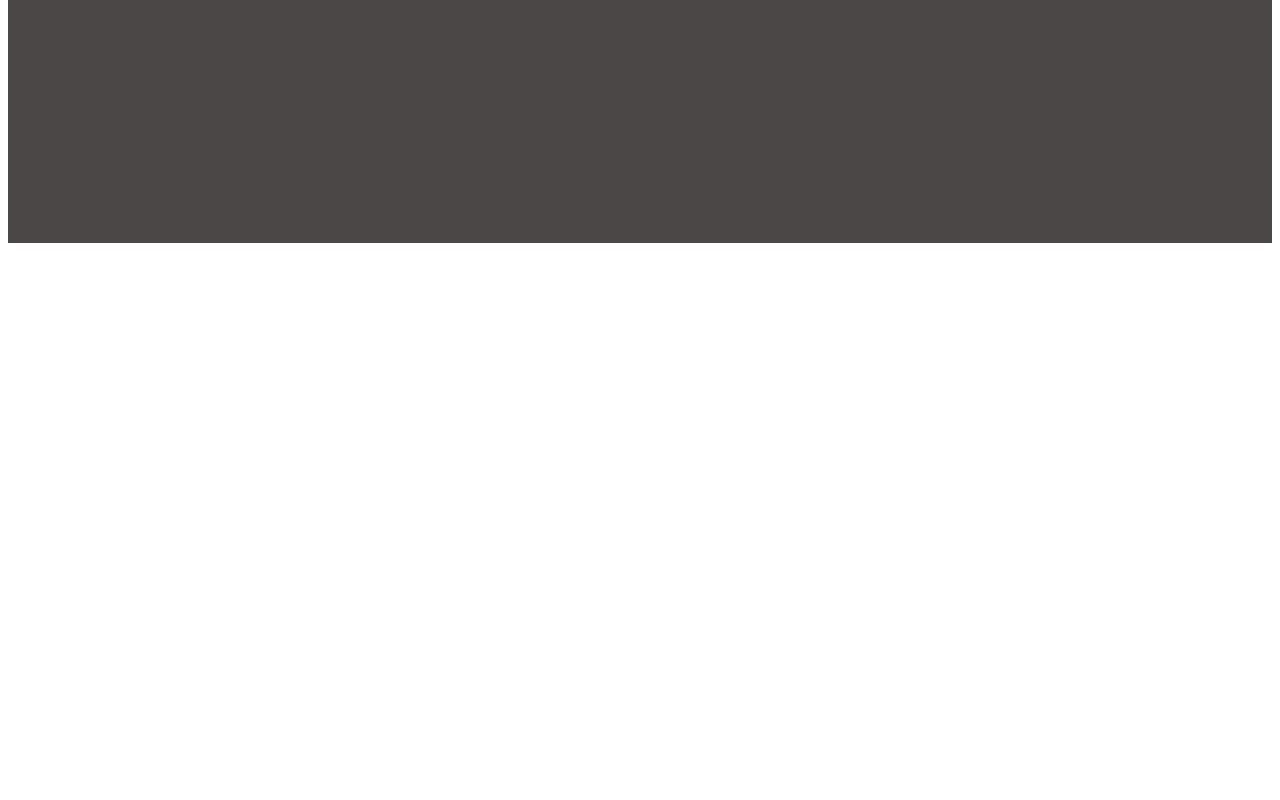
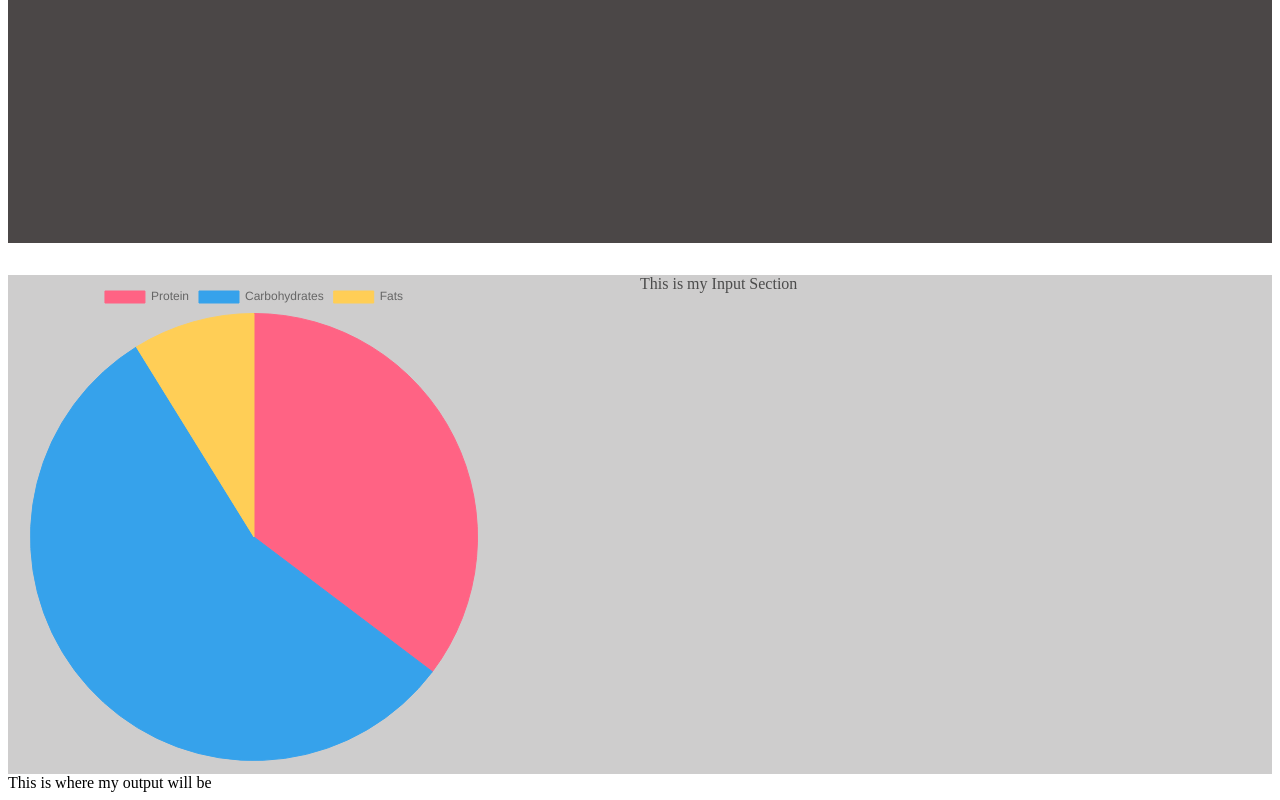
Before and after one commit to darianthao/ibulky, a React (Create React App) app: page / in a window 1280 px wide. Shown: the part 765-1565 px from the top of the page. Before the commit the page ends 1040 px from the top, so only its background shows below. Built offline with nearby package versions, Linux system fonts and the light colour scheme.

Commit message:
Added Graph/Chart.js and input section

```diff
--- a/package.json
+++ b/package.json
@@ -3,15 +3,14 @@
   "version": "0.1.0",
   "private": true,
   "dependencies": {
-    "@mui/material": "^5.11.2",
-    "@mui/styled-engine-sc": "^5.11.0",
     "@testing-library/jest-dom": "^5.16.5",
     "@testing-library/react": "^13.4.0",
     "@testing-library/user-event": "^13.5.0",
+    "chart.js": "^4.1.1",
     "react": "^18.2.0",
+    "react-chartjs-2": "^5.1.0",
     "react-dom": "^18.2.0",
     "react-scripts": "5.0.1",
-    "styled-components": "^5.3.6",
     "web-vitals": "^2.1.4"
   },
   "scripts": {
--- a/src/App.js
+++ b/src/App.js
@@ -1,9 +1,11 @@
 import Hero from './components/Hero/Hero'
+import Calculator from "./components/Calculator/Calculator";
 
 function App() {
   return (
         <div>
             <Hero/>
+            <Calculator/>
         </div>
   );
 }
--- /dev/null
+++ b/src/components/Calculator/Calculator.css
@@ -0,0 +1,6 @@
+.Calculator{
+    display: grid;
+    grid-template-columns: 1fr 1fr;
+    background-color: rgb(206, 205, 205);
+    color: #4b4b4b;
+}
--- /dev/null
+++ b/src/components/Calculator/Calculator.js
@@ -0,0 +1,20 @@
+import './Calculator.css'
+
+import InputSection from './InputSection/InputSection'
+import {Graph} from "./GraphSection/Graph";
+
+function Calculator() {
+    return (
+        <>
+        <div className="Calculator">
+            <Graph/>
+            <InputSection/>
+        </div>
+        <div className="Description">
+        This is where my output will be
+        </div>
+        </>
+    );
+}
+
+export default Calculator;
--- /dev/null
+++ b/src/components/Calculator/GraphSection/Graph.js
@@ -0,0 +1,37 @@
+import React from 'react';
+import { Chart as ChartJS, ArcElement, Tooltip, Legend } from 'chart.js';
+import { Pie } from 'react-chartjs-2';
+
+ChartJS.register(ArcElement, Tooltip, Legend);
+
+export const data = {
+    labels: ['Protein', 'Carbohydrates', 'Fats'],
+    datasets: [
+        {
+            label: '# of Votes',
+            data: [12, 19, 3],
+            backgroundColor: [
+                'rgba(255, 99, 132)',
+                'rgba(54, 162, 235)',
+                'rgba(255, 206, 86)'
+            ],
+            borderColor: [
+                'rgba(255, 99, 132, 1)',
+                'rgba(54, 162, 235, 1)',
+                'rgba(255, 206, 86, 1)'
+            ],
+            borderWidth: 1,
+        },
+    ],
+};
+
+export function Graph() {
+    return <div style={{height: "60vh",
+        width: "60vh",
+        position: "relative",
+        marginBottom: "1%",
+        padding: "1%"}}>
+
+        <Pie data={data}/>
+    </div>;
+}
--- /dev/null
+++ b/src/components/Calculator/InputSection/InputSection.js
@@ -0,0 +1,11 @@
+import './InputSection.css'
+
+function InputSection() {
+    return (
+        <div className="InputSection">
+            This is my Input Section
+        </div>
+    );
+}
+
+export default InputSection;
```
Also changed, not shown: src/components/Calculator/InputSection/InputSection.css (added), 1 other file (tests, documents, lock files or other folders).
